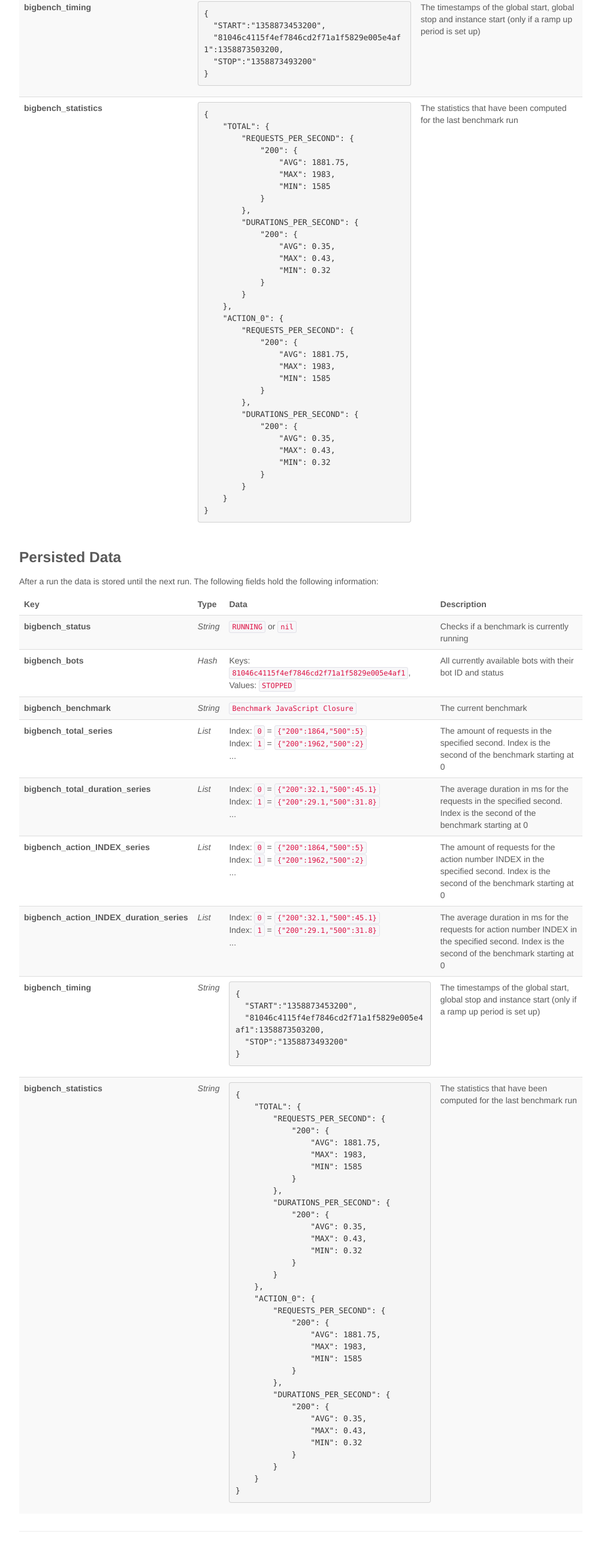
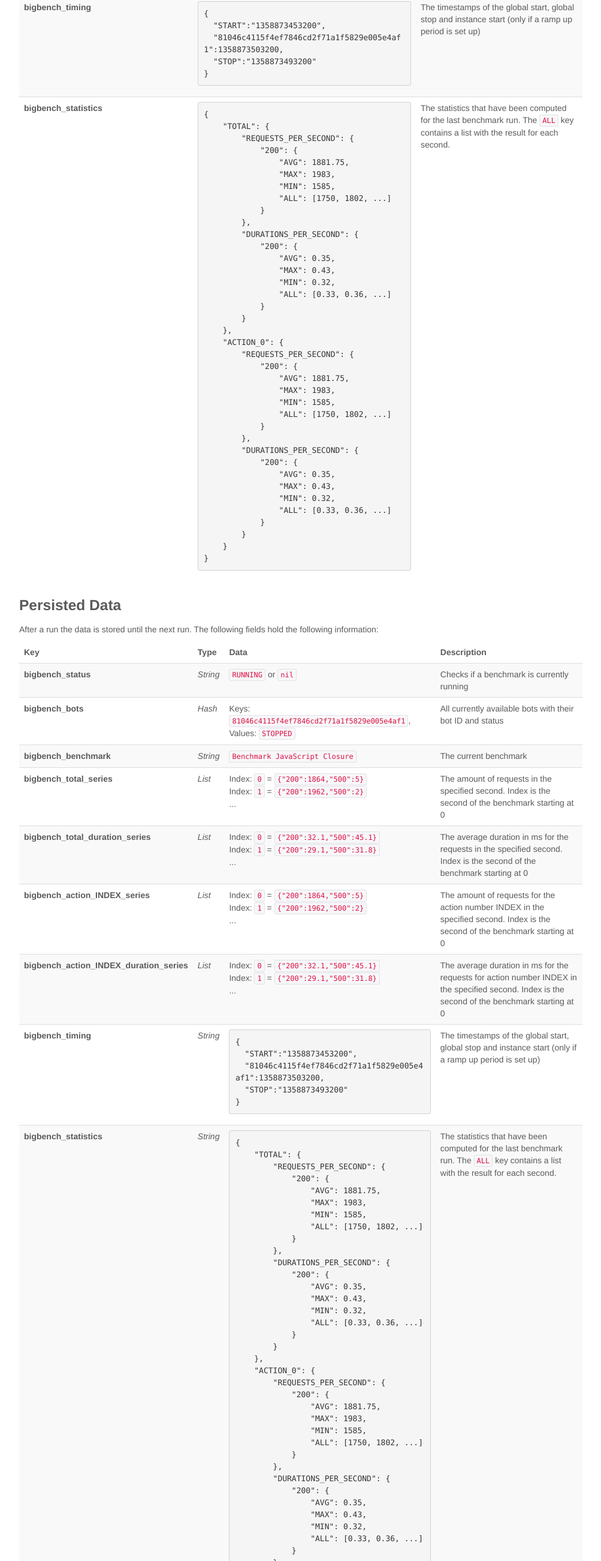
Before and after one commit to mwaylabs/bigbench.js, a plain HTML site: page index.html in a window 1280 px wide. Shown: the part 5758-8360 px from the top of the page at 60% size, without its empty margins (138-1141 px from the left). Drawn offline with nearby package versions, Linux system fonts and the light colour scheme.

Commit message:
added the ALL list to statistic results

```diff
--- a/index.html
+++ b/index.html
@@ -336,14 +336,16 @@ module.exports = {
             "200": {
                 "AVG": 1881.75,
                 "MAX": 1983,
-                "MIN": 1585
+                "MIN": 1585,
+                "ALL": [1750, 1802, ...]
             }
         },
         "DURATIONS_PER_SECOND": {
             "200": {
                 "AVG": 0.35,
                 "MAX": 0.43,
-                "MIN": 0.32
+                "MIN": 0.32,
+                "ALL": [0.33, 0.36, ...]
             }
         }
     },
@@ -352,20 +354,22 @@ module.exports = {
             "200": {
                 "AVG": 1881.75,
                 "MAX": 1983,
-                "MIN": 1585
+                "MIN": 1585,
+                "ALL": [1750, 1802, ...]
             }
         },
         "DURATIONS_PER_SECOND": {
             "200": {
                 "AVG": 0.35,
                 "MAX": 0.43,
-                "MIN": 0.32
+                "MIN": 0.32,
+                "ALL": [0.33, 0.36, ...]
             }
         }
     }
 }
 </pre></td>
-              <td>The statistics that have been computed for the last benchmark run</td>
+              <td>The statistics that have been computed for the last benchmark run. The <code>ALL</code> key contains a list with the result for each second.</td>
             </tr>
           </tbody>
         </table>
@@ -448,14 +452,16 @@ module.exports = {
             "200": {
                 "AVG": 1881.75,
                 "MAX": 1983,
-                "MIN": 1585
+                "MIN": 1585,
+                "ALL": [1750, 1802, ...]
             }
         },
         "DURATIONS_PER_SECOND": {
             "200": {
                 "AVG": 0.35,
                 "MAX": 0.43,
-                "MIN": 0.32
+                "MIN": 0.32,
+                "ALL": [0.33, 0.36, ...]
             }
         }
     },
@@ -464,20 +470,22 @@ module.exports = {
             "200": {
                 "AVG": 1881.75,
                 "MAX": 1983,
-                "MIN": 1585
+                "MIN": 1585,
+                "ALL": [1750, 1802, ...]
             }
         },
         "DURATIONS_PER_SECOND": {
             "200": {
                 "AVG": 0.35,
                 "MAX": 0.43,
-                "MIN": 0.32
+                "MIN": 0.32,
+                "ALL": [0.33, 0.36, ...]
             }
         }
     }
 }
 </pre></td>
-              <td>The statistics that have been computed for the last benchmark run</td>
+              <td>The statistics that have been computed for the last benchmark run. The <code>ALL</code> key contains a list with the result for each second.</td>
             </tr>
           </tbody>
         </table>
```
